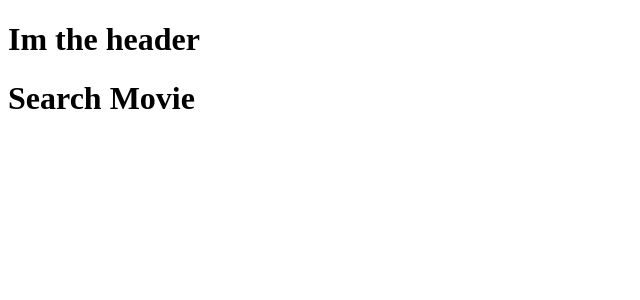
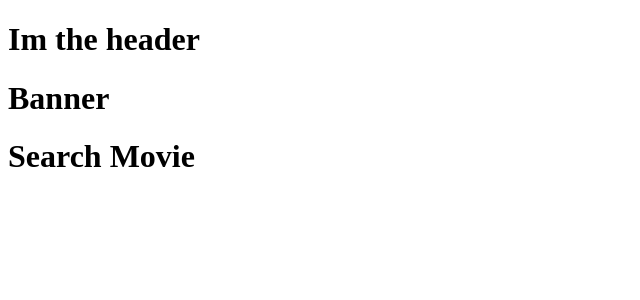
Before and after one commit to TiemaCoulibaly/react_search-movie, a React (Create React App) app: page / in a window 1280 px wide. Shown: the top 300 px of the page, without its empty margins (0-640 px from the left). Built offline with nearby package versions, Linux system fonts and the light colour scheme.

Commit message:
adding components banner

```diff
--- a/src/App.js
+++ b/src/App.js
@@ -1,11 +1,13 @@
 import React from 'react';
 import Header from './components/Header';
+import Banner from './components/Banner';
 import SearchMovie from './components/SearchMovie';
 
 const App = () => {
   return (
     <>
     <Header/>
+    <Banner/>
     <SearchMovie/>
     </>
   )
--- /dev/null
+++ b/src/components/Banner.js
@@ -0,0 +1,12 @@
+import React from 'react';
+
+const Banner = () => {
+
+  return(
+    <>
+      <h1>Banner</h1>
+    </>
+  )
+}
+
+export default Banner;
```
Also changed, not shown: 1 other file (tests, documents, lock files or other folders).
